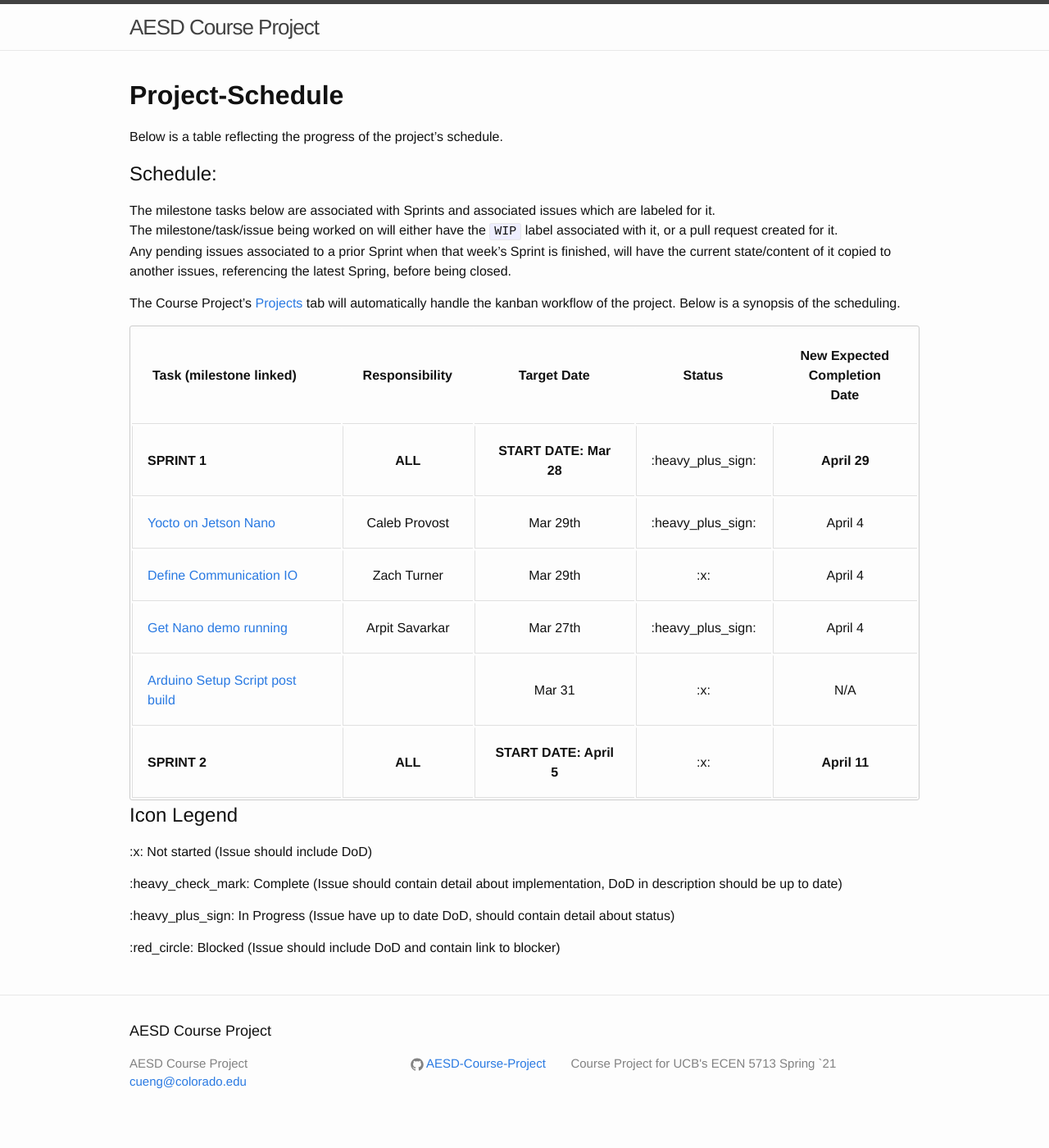
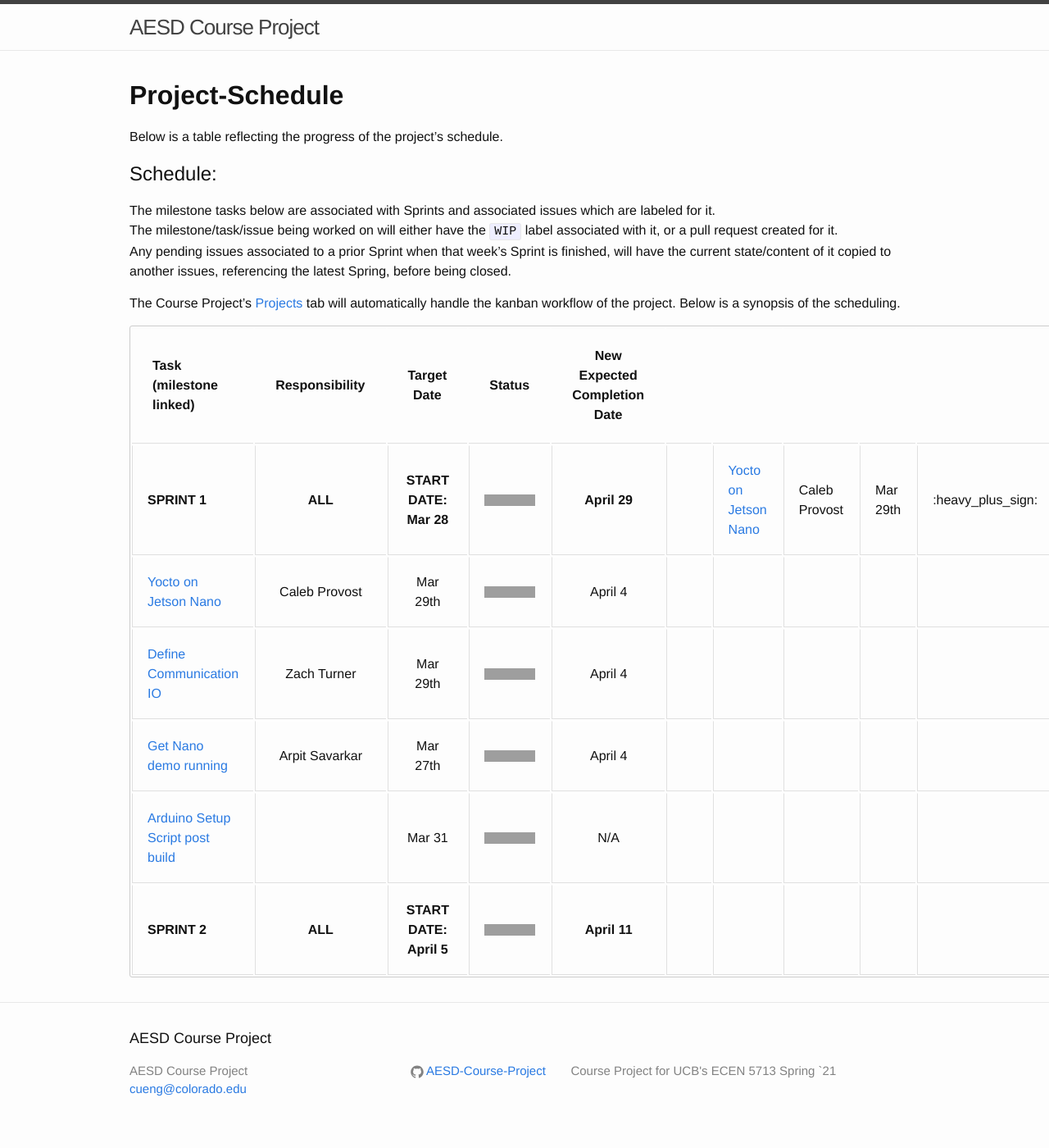
Before and after one commit to AESD-Course-Project/AESD-Course-Project.github.io, a Jekyll site: the page built from src/Project-Schedule.md, in a window 1280 px wide. Shown: the whole page at 82% size. Built offline with Jekyll 4.4.1, drawn with Linux system fonts in a browser that asks for light colours; grey boxes are pictures that could not be loaded.

Commit message:
Add submodules and change schedule rendering
Signed-off-by: Caleb Provost <Caleb.Provost@Colorado.edu>

```diff
--- a/_config.yml
+++ b/_config.yml
@@ -102,3 +102,4 @@ exclude:
   - README.md
   - site.gemspec
   - site-theme-0.0.1.gem
+  - cip_repo/
--- a/src/Project-Schedule.md
+++ b/src/Project-Schedule.md
@@ -16,21 +16,11 @@ Any pending issues associated to a prior Sprint when that week's Sprint is finis
 
 The Course Project's [Projects](https://github.com/AESD-Course-Project/AESD-Course-Project.github.io/projects/1) tab will automatically handle the kanban workflow of the project. Below is a synopsis of the scheduling.
 
-| Task (milestone linked)  |     Responsibility     |     Target Date     |     Status |     New Expected<br/>Completion Date     |
-|           :---           |         :----:         |        :----:       |    :----:    |                  :----:                  |
-| **SPRINT 1**                                       | **ALL** | **START DATE: Mar 28** | :heavy_plus_sign: | **April 29** |
-| [Yocto on Jetson Nano](https://github.com/AESD-Course-Project/AESD-Course-Project.github.io/issues/5)                                         | Caleb Provost  | Mar 29th | :heavy_plus_sign: | April 4 |
-| [Define Communication IO](https://github.com/AESD-Course-Project/AESD-Course-Project.github.io/issues/7)    | Zach Turner    | Mar 29th | :x: | April 4 |
-| [Get Nano demo running](https://github.com/AESD-Course-Project/AESD-Course-Project.github.io/issues/6)                     | Arpit Savarkar | Mar 27th | :heavy_plus_sign: | April 4 |
-| [Arduino Setup Script post build](https://github.com/AESD-Course-Project/AESD-Course-Project.github.io/issues/4)    |  | Mar 31 | :x: | N/A |
-| **SPRINT 2**                                       | **ALL** | **START DATE: April 5** | :x: | **April 11** |
-
-
-## Icon Legend
-:x: Not started (Issue should include DoD)
-
-:heavy_check_mark: Complete (Issue should contain detail about implementation, DoD in description should be up to date)
-
-:heavy_plus_sign: In Progress (Issue have up to date DoD, should contain detail about status)
-
-:red_circle: Blocked (Issue should include DoD and contain link to blocker)
+|  Task (milestone linked)  |     Responsibility     |     Target Date     |     Status |     New Expected<br/>Completion Date     |
+|            :---           |         :----:         |        :----:       |    :----:    |                  :----:                  |
+| **SPRINT 1**              |          **ALL**       | **START DATE: Mar 28** | ![Status](https://img.shields.io/github/milestones/progress/AESD-Course-Project/AESD-Course-Project.github.io/1?label=&style=for-the-badge) | **April 29** || [Yocto on Jetson Nano](https://github.com/AESD-Course-Project/AESD-Course-Project.github.io/issues/5)                                         | Caleb Provost  | Mar 29th | :heavy_plus_sign: | April 4 |
+| [Yocto on Jetson Nano](https://github.com/AESD-Course-Project/AESD-Course-Project.github.io/issues/5)                                         | Caleb Provost  | Mar 29th | ![Status](https://img.shields.io/github/issues/detail/label/AESD-Course-Project/AESD-Course-Project.github.io/5?label=&style=for-the-badge) | April 4 |
+| [Define Communication IO](https://github.com/AESD-Course-Project/AESD-Course-Project.github.io/issues/7)    | Zach Turner    | Mar 29th | ![Status](https://img.shields.io/github/issues/detail/label/AESD-Course-Project/AESD-Course-Project.github.io/7?label=&style=for-the-badge) | April 4 |
+| [Get Nano demo running](https://github.com/AESD-Course-Project/AESD-Course-Project.github.io/issues/6)                     | Arpit Savarkar | Mar 27th | ![Status](https://img.shields.io/github/issues/detail/label/AESD-Course-Project/AESD-Course-Project.github.io/6?label=&style=for-the-badge) | April 4 |
+| [Arduino Setup Script post build](https://github.com/AESD-Course-Project/AESD-Course-Project.github.io/issues/4)    |  | Mar 31 | ![Status](https://img.shields.io/github/issues/detail/label/AESD-Course-Project/AESD-Course-Project.github.io/4?label=&style=for-the-badge) | N/A |
+| **SPRINT 2**                                       | **ALL** | **START DATE: April 5** | ![Status](https://img.shields.io/github/milestones/progress/AESD-Course-Project/AESD-Course-Project.github.io/2?label=&style=for-the-badge) | **April 11** |
```
Also changed, not shown: .gitmodules (added).
